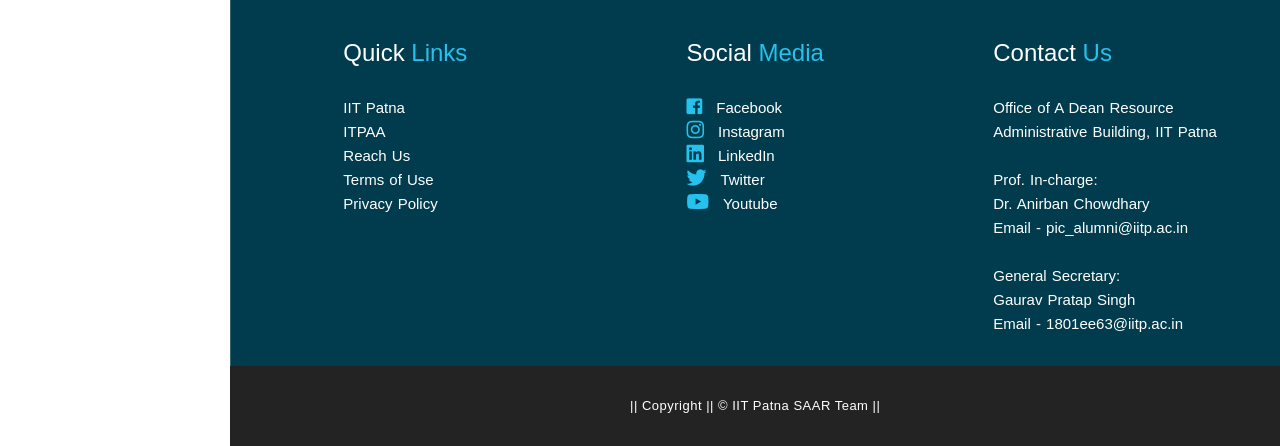
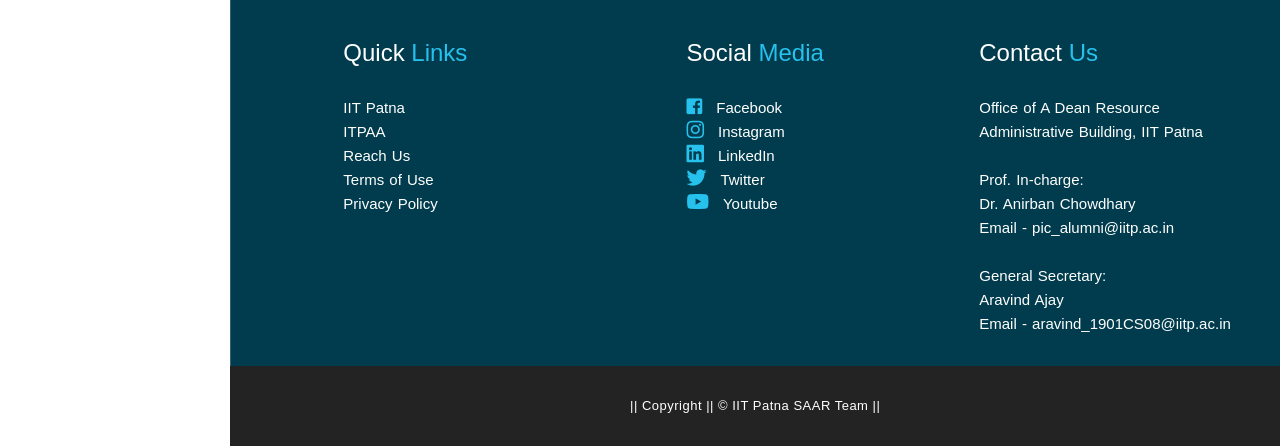
Before and after one commit to SAAR-IITP/SAAR-IITP, a PHP site: page /SAAR-Server/ in a window 1280 px wide. Shown: the part 4490-4936 px from the top of the page. Run offline with PHP 8.4, Linux system fonts and the light colour scheme; some libraries are stand-ins or nearby versions.

Commit message:
Update index.php

```diff
--- a/index.php
+++ b/index.php
@@ -468,8 +468,8 @@
                             Dr. Anirban Chowdhary<br>
                             Email - pic_alumni@iitp.ac.in<br><br>
                             General Secretary:<br>
-                        	<a href="#" style="color: #fff">Gaurav Pratap Singh</a><br>
-                        	Email - 1801ee63@iitp.ac.in</p>
+                        	<a href="#" style="color: #fff">Aravind Ajay</a><br>
+                        	Email - aravind_1901CS08@iitp.ac.in</p>
                         </div>
                     </div>
                 </div>
```
